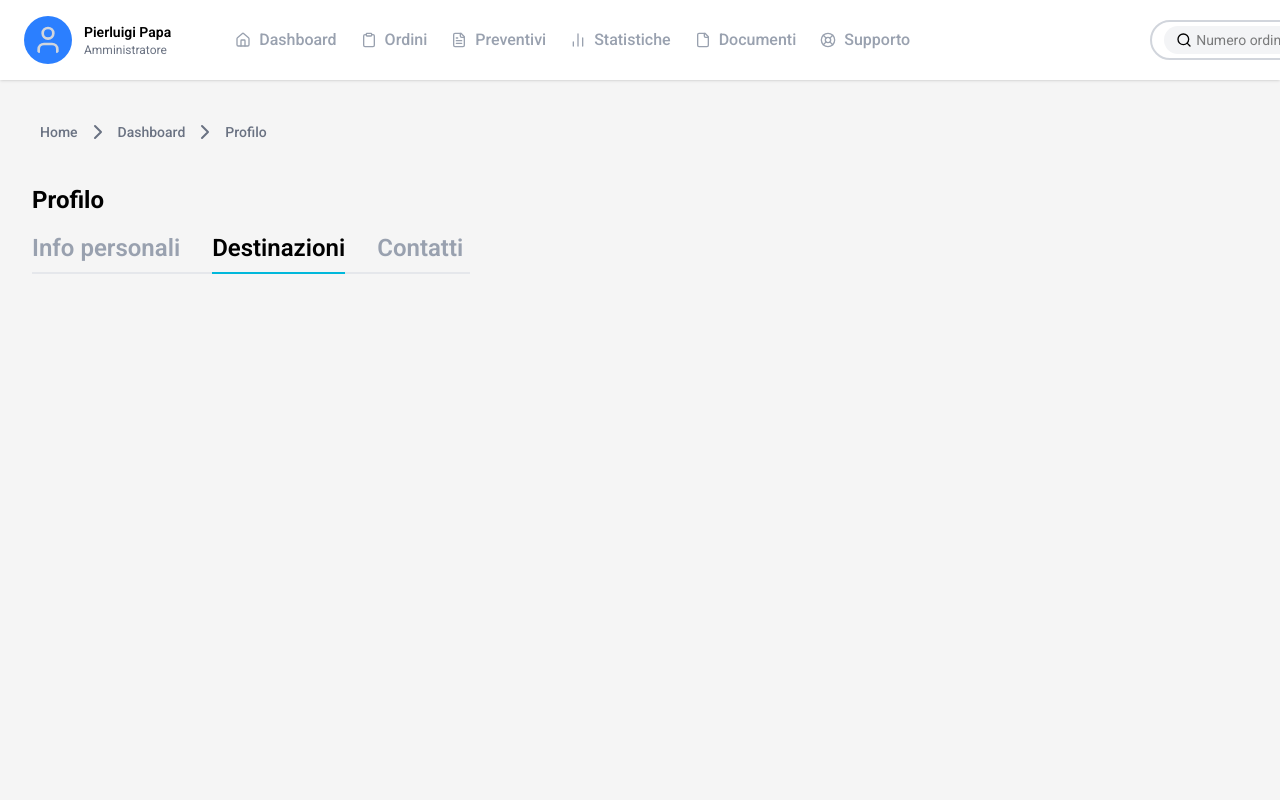
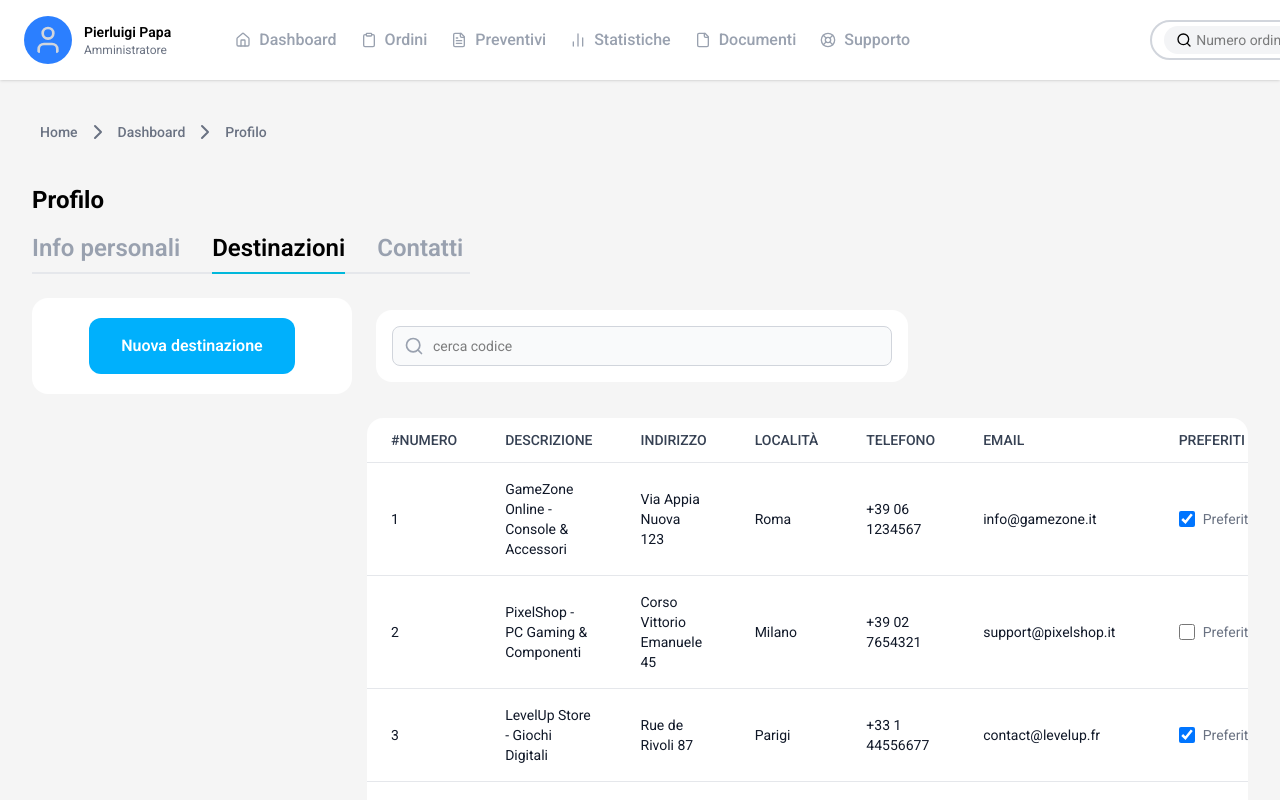
Before and after one commit to PierluigiPapa/proj-gamehub, a React app: page /dashboard/profilo in a window 1280 px wide. Both pictures are taken after a click on the button "Destinazioni". Shown: the top 800 px of the page. Built offline with nearby package versions, Linux system fonts and the light colour scheme; the HTML template or start-up script is replaced by a standard one.

Commit message:
feat: crated destination section on profile page and created InformazioniAccount component

```diff
--- /dev/null
+++ b/src/components/InformazioniAccount.jsx
@@ -0,0 +1,118 @@
+export function InformazioniAccount() {
+    return (
+        <>
+        <div className="flex-[1.5]">
+            <form className="p-6 rounded-xl bg-white/90 shadow-lg mb-6">
+              <h2 className="text-2xl font-bold mb-6 text-black text-start">
+                Informazioni account
+              </h2>
+
+              <div className="grid grid-cols-2 gap-4 mb-5">
+                <div>
+                  <label htmlFor="nome" className="block mb-2 text-sm font-medium text-black">
+                    Nome*
+                  </label>
+                  <input
+                    type="text"
+                    id="nome"
+                    placeholder="Pierluigi"
+                    className="shadow-xs bg-gray-50 border border-gray-300 text-black text-sm rounded-lg block w-full p-2.5 focus:ring-1 focus:ring-black focus:outline-none"
+                  />
+                </div>
+                <div>
+                  <label htmlFor="cognome" className="block mb-2 text-sm font-medium text-black">
+                    Cognome*
+                  </label>
+                  <input
+                    type="text"
+                    id="cognome"
+                    placeholder="Papa"
+                    className="shadow-xs bg-gray-50 border border-gray-300 text-black text-sm rounded-lg block w-full p-2.5 focus:ring-1 focus:ring-black focus:outline-none"
+                  />
+                </div>
+              </div>
+
+              <div className="mb-5">
+                <label htmlFor="email" className="block mb-2 text-sm font-medium text-black">
+                  Email*
+                </label>
+                <input
+                  type="email"
+                  id="email"
+                  placeholder="pierluigi@email.com"
+                  className="shadow-xs bg-gray-50 border border-gray-300 text-black text-sm rounded-lg block w-full p-2.5 focus:ring-1 focus:ring-black focus:outline-none"
+                />
+              </div>
+
+              <div className="grid grid-cols-2 gap-4 mb-5">
+                <div>
+                  <label htmlFor="regione" className="block mb-2 text-sm font-medium text-black">
+                    Regione
+                  </label>
+                  <input
+                    type="text"
+                    id="regione"
+                    className="shadow-xs bg-gray-50 border border-gray-300 text-black text-sm rounded-lg block w-full p-2.5 focus:ring-1 focus:ring-black focus:outline-none"
+                  />
+                </div>
+                <div>
+                  <label htmlFor="cap" className="block mb-2 text-sm font-medium text-black">
+                    CAP
+                  </label>
+                  <input
+                    type="text"
+                    id="cap"
+                    className="shadow-xs bg-gray-50 border border-gray-300 text-black text-sm rounded-lg block w-full p-2.5 focus:ring-1 focus:ring-black focus:outline-none"
+                  />
+                </div>
+              </div>
+
+              <div className="grid grid-cols-2 gap-4 mb-5">
+                <div>
+                  <label htmlFor="provincia" className="block mb-2 text-sm font-medium text-black">
+                    Provincia
+                  </label>
+                  <input
+                    type="text"
+                    id="provincia"
+                    className="shadow-xs bg-gray-50 border border-gray-300 text-black text-sm rounded-lg block w-full p-2.5 focus:ring-1 focus:ring-black focus:outline-none"
+                  />
+                </div>
+                <div>
+                  <label htmlFor="citta" className="block mb-2 text-sm font-medium text-black">
+                    Città
+                  </label>
+                  <input
+                    type="text"
+                    id="citta"
+                    className="shadow-xs bg-gray-50 border border-gray-300 text-black text-sm rounded-lg block w-full p-2.5 focus:ring-1 focus:ring-black focus:outline-none"
+                  />
+                </div>
+              </div>
+
+              <div className="mb-5">
+                <label htmlFor="indirizzo" className="block mb-2 text-sm font-medium text-black">
+                  Indirizzo
+                </label>
+                <input
+                  type="text"
+                  id="indirizzo"
+                  placeholder="Via Grottaglie, 1"
+                  className="shadow-xs bg-gray-50 border border-gray-300 text-black text-sm rounded-lg block w-full p-2.5 focus:ring-1 focus:ring-black focus:outline-none"
+                />
+              </div>
+
+              <div className="flex justify-center">
+                <button
+                  type="submit"
+                  className="bg-gray-300 text-black px-24 py-4 font-semibold rounded-lg"
+                >
+                  Salva
+                </button>
+              </div>
+            </form>
+          </div>
+
+        </>
+    )
+}
--- a/src/pages/ProfilePage.jsx
+++ b/src/pages/ProfilePage.jsx
@@ -1,6 +1,7 @@
 import { useState } from "react";
 import { Breadcrumb } from "../components/Breadcrumb";
-import { ArrowUpFromLine, Eye } from "lucide-react";
+import { ArrowUpFromLine, Eye, Search } from "lucide-react";
+import { InformazioniAccount } from "../components/InformazioniAccount";
 
 export function ProfilePage() {
     const [activeTab, setActiveTab] = useState("info");
@@ -10,6 +11,65 @@ export function ProfilePage() {
         { id: "destinazioni", label: "Destinazioni" },
         { id: "contatti", label: "Contatti" },
     ];
+
+    const [gamingStores, setGamingStores] = useState([
+    {
+      numero: 1,
+      descrizione: "GameZone Online - Console & Accessori",
+      indirizzo: "Via Appia Nuova 123",
+      localita: "Roma",
+      telefono: "+39 06 1234567",
+      email: "info@gamezone.it",
+      preferiti: true,
+    },
+    {
+      numero: 2,
+      descrizione: "PixelShop - PC Gaming & Componenti",
+      indirizzo: "Corso Vittorio Emanuele 45",
+      localita: "Milano",
+      telefono: "+39 02 7654321",
+      email: "support@pixelshop.it",
+      preferiti: false,
+    },
+    {
+      numero: 3,
+      descrizione: "LevelUp Store - Giochi Digitali",
+      indirizzo: "Rue de Rivoli 87",
+      localita: "Parigi",
+      telefono: "+33 1 44556677",
+      email: "contact@levelup.fr",
+      preferiti: true,
+    },
+    {
+      numero: 4,
+      descrizione: "NextGen Gaming - Accessori VR",
+      indirizzo: "Oxford Street 250",
+      localita: "Londra",
+      telefono: "+44 20 79460000",
+      email: "sales@nextgenuk.co.uk",
+      preferiti: false,
+    },
+    {
+      numero: 5,
+      descrizione: "Gamer's Paradise - Retrogaming",
+      indirizzo: "Gran Via 102",
+      localita: "Madrid",
+      telefono: "+34 91 9876543",
+      email: "paradise@gamers.es",
+      preferiti: true,
+    },
+  ]);
+
+  const togglePreferito = (numero) => {
+    setGamingStores((prevStores) =>
+      prevStores.map((store) =>
+        store.numero === numero
+          ? { ...store, preferiti: !store.preferiti }
+          : store
+      )
+    );
+  };
+
 
   return (
     <>
@@ -35,9 +95,7 @@ export function ProfilePage() {
 
       {activeTab === "info" && (
         <div className="flex justify-start items-start mt-6 gap-6 px-8 mb-6">
-          {/* Colonna sinistra */}
           <div className="flex flex-col gap-6">
-            {/* Foto profilo */}
             <div className="bg-white w-64 h-72 rounded-2xl shadow-md flex-shrink-0">
               <h2 className="font-bold text-xl my-5 mx-5">Foto profilo</h2>
               <div className="flex justify-center items-center">
@@ -51,7 +109,6 @@ export function ProfilePage() {
               </div>
             </div>
 
-            {/* Colore interfaccia */}
             <div className="bg-white w-64 rounded-2xl shadow-md p-5 flex flex-col items-center">
               <h2 className="font-bold text-xl my-4 text-start self-start">
                 Colore interfaccia
@@ -70,118 +127,7 @@ export function ProfilePage() {
             </div>
           </div>
 
-          {/* Colonna centrale - informazioni account */}
-          <div className="flex-[1.5]">
-            <form className="p-6 rounded-xl bg-white/90 shadow-lg mb-6">
-              <h2 className="text-2xl font-bold mb-6 text-black text-start">
-                Informazioni account
-              </h2>
-
-              <div className="grid grid-cols-2 gap-4 mb-5">
-                <div>
-                  <label htmlFor="nome" className="block mb-2 text-sm font-medium text-black">
-                    Nome*
-                  </label>
-                  <input
-                    type="text"
-                    id="nome"
-                    placeholder="Pierluigi"
-                    className="shadow-xs bg-gray-50 border border-gray-300 text-black text-sm rounded-lg block w-full p-2.5 focus:ring-1 focus:ring-black focus:outline-none"
-                  />
-                </div>
-                <div>
-                  <label htmlFor="cognome" className="block mb-2 text-sm font-medium text-black">
-                    Cognome*
-                  </label>
-                  <input
-                    type="text"
-                    id="cognome"
-                    placeholder="Papa"
-                    className="shadow-xs bg-gray-50 border border-gray-300 text-black text-sm rounded-lg block w-full p-2.5 focus:ring-1 focus:ring-black focus:outline-none"
-                  />
-                </div>
-              </div>
-
-              <div className="mb-5">
-                <label htmlFor="email" className="block mb-2 text-sm font-medium text-black">
-                  Email*
-                </label>
-                <input
-                  type="email"
-                  id="email"
-                  placeholder="pierluigi@email.com"
-                  className="shadow-xs bg-gray-50 border border-gray-300 text-black text-sm rounded-lg block w-full p-2.5 focus:ring-1 focus:ring-black focus:outline-none"
-                />
-              </div>
-
-              <div className="grid grid-cols-2 gap-4 mb-5">
-                <div>
-                  <label htmlFor="regione" className="block mb-2 text-sm font-medium text-black">
-                    Regione
-                  </label>
-                  <input
-                    type="text"
-                    id="regione"
-                    className="shadow-xs bg-gray-50 border border-gray-300 text-black text-sm rounded-lg block w-full p-2.5 focus:ring-1 focus:ring-black focus:outline-none"
-                  />
-                </div>
-                <div>
-                  <label htmlFor="cap" className="block mb-2 text-sm font-medium text-black">
-                    CAP
-                  </label>
-                  <input
-                    type="text"
-                    id="cap"
-                    className="shadow-xs bg-gray-50 border border-gray-300 text-black text-sm rounded-lg block w-full p-2.5 focus:ring-1 focus:ring-black focus:outline-none"
-                  />
-                </div>
-              </div>
-
-              <div className="grid grid-cols-2 gap-4 mb-5">
-                <div>
-                  <label htmlFor="provincia" className="block mb-2 text-sm font-medium text-black">
-                    Provincia
-                  </label>
-                  <input
-                    type="text"
-                    id="provincia"
-                    className="shadow-xs bg-gray-50 border border-gray-300 text-black text-sm rounded-lg block w-full p-2.5 focus:ring-1 focus:ring-black focus:outline-none"
-                  />
-                </div>
-                <div>
-                  <label htmlFor="citta" className="block mb-2 text-sm font-medium text-black">
-                    Città
-                  </label>
-                  <input
-                    type="text"
-                    id="citta"
-                    className="shadow-xs bg-gray-50 border border-gray-300 text-black text-sm rounded-lg block w-full p-2.5 focus:ring-1 focus:ring-black focus:outline-none"
-                  />
-                </div>
-              </div>
-
-              <div className="mb-5">
-                <label htmlFor="indirizzo" className="block mb-2 text-sm font-medium text-black">
-                  Indirizzo
-                </label>
-                <input
-                  type="text"
-                  id="indirizzo"
-                  placeholder="Via Grottaglie, 1"
-                  className="shadow-xs bg-gray-50 border border-gray-300 text-black text-sm rounded-lg block w-full p-2.5 focus:ring-1 focus:ring-black focus:outline-none"
-                />
-              </div>
-
-              <div className="flex justify-center">
-                <button
-                  type="submit"
-                  className="bg-gray-300 text-black px-24 py-4 font-semibold rounded-lg"
-                >
-                  Invia
-                </button>
-              </div>
-            </form>
-          </div>
+          <InformazioniAccount></InformazioniAccount>
 
           <div className="flex-1">
             <form className="p-6 rounded-xl bg-white/90 shadow-lg">
@@ -231,6 +177,68 @@ export function ProfilePage() {
           </div>
         </div>
       )}
+
+      {activeTab === "destinazioni" && (
+        <div className="flex flex-col gap-6 mt-6 px-8 mb-6">
+            <div className="flex items-center gap-6">
+                <div className="bg-white w-80 h-24 rounded-2xl  flex justify-center items-center">
+                    <button className="bg-ciano text-white font-semibold px-8 py-4 rounded-xl">
+                        Nuova destinazione
+                    </button>
+                </div>
+
+               <div className="relative bg-white p-4 rounded-2xl">
+                    <Search className="absolute left-7 top-1/2 transform -translate-y-1/2 h-5 w-5 text-gray-400" />
+                    <input type="text" placeholder="cerca codice"
+                        className="w-[500px] pl-10 bg-gray-50 border border-gray-300 text-black text-sm rounded-lg h-10"
+                    />
+                </div>
+            </div>
+
+            <div className="overflow-x-auto bg-white rounded-2xl ml-[335px]">
+                <table className="min-w-full divide-y divide-gray-200">
+                    <thead>
+                        <tr>
+                            <th className="px-6 py-3 text-left text-sm font-medium text-gray-700">#NUMERO</th>
+                            <th className="px-6 py-3 text-left text-sm font-medium text-gray-700">DESCRIZIONE</th>
+                            <th className="px-6 py-3 text-left text-sm font-medium text-gray-700">INDIRIZZO</th>
+                            <th className="px-6 py-3 text-left text-sm font-medium text-gray-700">LOCALITÀ</th>
+                            <th className="px-6 py-3 text-left text-sm font-medium text-gray-700">TELEFONO</th>
+                            <th className="px-6 py-3 text-left text-sm font-medium text-gray-700">EMAIL</th>
+                            <th className="px-6 py-3 text-left text-sm font-medium text-gray-700">PREFERITI</th>
+                        </tr>
+                    </thead>
+
+                    <tbody className="divide-y divide-gray-200">
+                        {gamingStores.map((store) => (
+                            <tr key={store.numero}>
+                                <td className="px-6 py-4 text-sm text-gray-900">{store.numero}</td>
+                                <td className="px-6 py-4 text-sm text-gray-900">{store.descrizione}</td>
+                                <td className="px-6 py-4 text-sm text-gray-900">{store.indirizzo}</td>
+                                <td className="px-6 py-4 text-sm text-gray-900">{store.localita}</td>
+                                <td className="px-6 py-4 text-sm text-gray-900">{store.telefono}</td>
+                                <td className="px-6 py-4 text-sm text-gray-900">{store.email}</td>
+                                <td className="px-6 py-4 text-sm text-gray-900">
+                                    <label className="flex items-center space-x-2">
+                                    <input
+                                        type="checkbox"
+                                        checked={store.preferiti}
+                                        onChange={() => togglePreferito(store.numero)}
+                                        className="h-4 w-4 text-ciano border-gray-300 rounded"
+                                    />
+                                    <span className="text-gray-500">Preferito</span>
+                                    </label>
+                                </td>
+                            </tr>
+                        ))}
+                    </tbody>
+                </table>
+            </div>
+        </div>
+    )}
+
+
+
     </>
   );
 }
```
Lines whose indentation alone changed are shown as unchanged.
